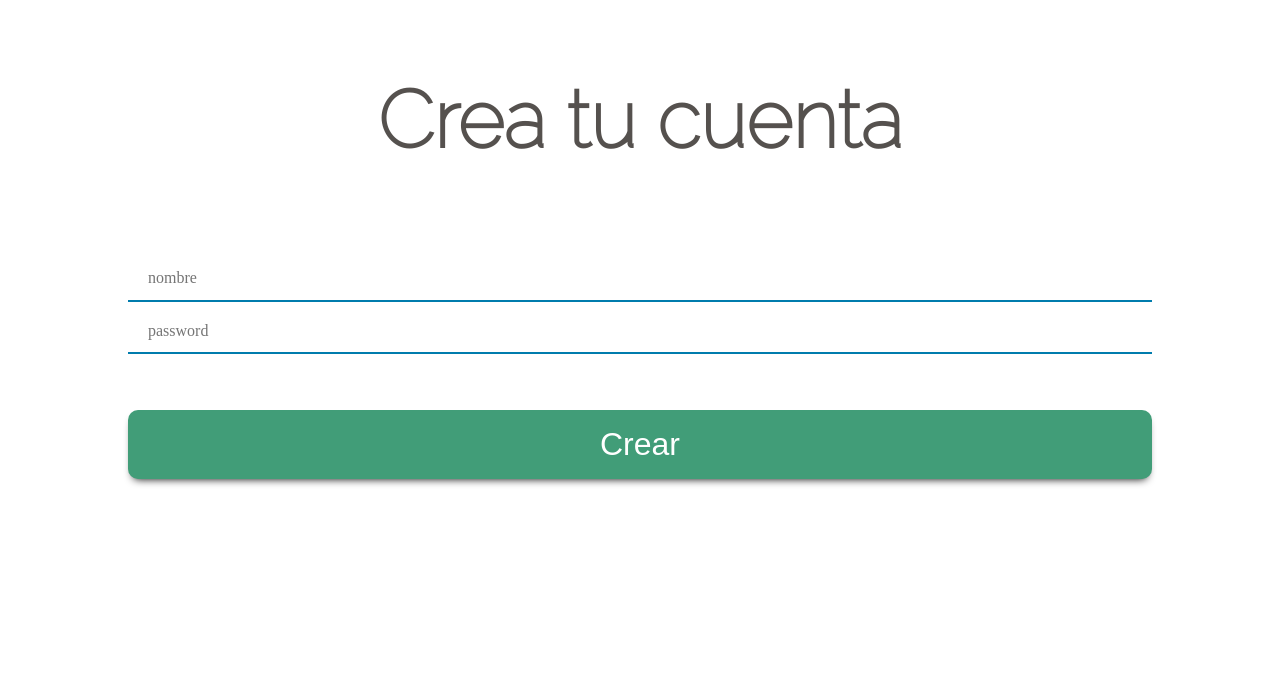
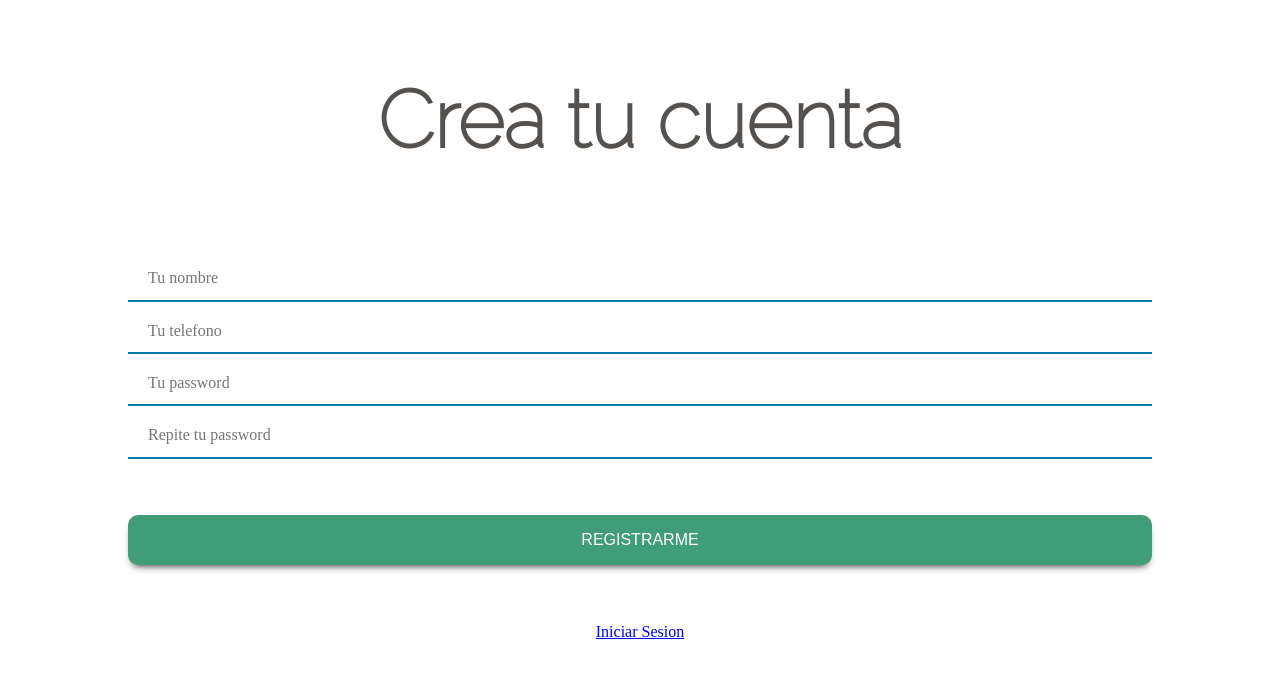
Before and after one commit to johanBautista/tengoHambre, a React (Create React App) app: page /nueva-cuenta in a window 1280 px wide. Shown: the top 678 px of the page. Built offline with nearby package versions, Linux system fonts and the light colour scheme.

Commit message:
wip formularios

```diff
--- a/src/components/Reserva.js
+++ b/src/components/Reserva.js
@@ -14,7 +14,6 @@ const Boton = styled.button`
   color: #fff;
   margin: 3rem 0 3rem 0;
   padding: 1rem 2rem;
-  font-size: 2rem;
   border-radius: 10px;
   border: none;
   box-shadow: 0px 5px 9px -5px #000;
--- a/src/components/auth/Login.js
+++ b/src/components/auth/Login.js
@@ -1,4 +1,5 @@
-import React from 'react';
+import React, { useState } from 'react';
+import { Link } from 'react-router-dom';
 import styled from '@emotion/styled';
 
 const Contenedor = styled.div`
@@ -40,16 +41,60 @@ const Form = styled.form`
   width: 80%;
   padding: 10px;
 `;
+
+//
 const Login = () => {
+  //state para iniciar sesion
+  const [usuario, guardarUsuario] = useState({
+    nombre: '',
+    password: '',
+  });
+
+  // obtener info
+  const onChange = (e) => {
+    guardarUsuario({
+      ...usuario,
+      [e.target.name]: e.target.value,
+    });
+  };
+
+  //extraer de usuario
+  const { nombre, password } = usuario;
+
+  // inicio de sesion
+  const onSubmit = (e) => {
+    e.preventDefault();
+    //validaciones
+    //pasar info action
+  };
+
   return (
     <Contenedor>
       <Titulo>Listo para una reserva?</Titulo>
-      <Form action="">
-        <Input type="text" placeholder="nombre" />
-        <Input type="text" placeholder="password" />
+      <Form onSubmit={onSubmit}>
+        <Input
+          type="text"
+          id="nombre"
+          name="nombre"
+          placeholder="Tu nombre"
+          value={nombre}
+          onChange={onChange}
+        />
+        <Input
+          type="password"
+          id="password"
+          name="password"
+          placeholder="Tu password"
+          value={password}
+          onChange={onChange}
+        />
 
-        <Boton type="button">Entra!</Boton>
+        <Boton type="submit">ENTRAR</Boton>
       </Form>
+
+      <Link to={'/nueva-cuenta'} className="enlace-cuenta">
+        Obtener Cuenta
+      </Link>
     </Contenedor>
   );
 };
--- a/src/components/auth/NuevaCuenta.js
+++ b/src/components/auth/NuevaCuenta.js
@@ -1,4 +1,5 @@
-import React from 'react';
+import React, { useState } from 'react';
+import { Link } from 'react-router-dom';
 import styled from '@emotion/styled';
 
 const Contenedor = styled.div`
@@ -14,7 +15,6 @@ const Boton = styled.button`
   color: #fff;
   margin: 3rem 0 3rem 0;
   padding: 1rem 2rem;
-  font-size: 2rem;
   border-radius: 10px;
   border: none;
   box-shadow: 0px 5px 9px -5px #000;
@@ -48,15 +48,75 @@ const Form = styled.form`
 `;
 
 const NuevaCuenta = () => {
+  //state para iniciar sesion
+  const [usuario, guardarUsuario] = useState({
+    nombre: '',
+    telefono: '',
+    password: '',
+    confirmar: '',
+  });
+
+  //extraer de usuario
+  const { nombre, telefono, password, confirmar } = usuario;
+
+  // obtener info
+  const onChange = (e) => {
+    guardarUsuario({
+      ...usuario,
+      [e.target.name]: e.target.value,
+    });
+  };
+
+  // inicio de sesion
+  const onSubmit = (e) => {
+    e.preventDefault();
+    //validaciones
+    //pass min 6
+    // passwords iguales
+    //pasar info action
+  };
+
   return (
     <Contenedor>
       <Titulo> Crea tu cuenta</Titulo>
-      <Form action="">
-        <Input type="text" placeholder="nombre" />
-        <Input type="text" placeholder="password" />
-
-        <Boton>Crear</Boton>
+      <Form onSubmit={onSubmit}>
+        <Input
+          type="text"
+          id="nombre"
+          name="nombre"
+          placeholder="Tu nombre"
+          value={nombre}
+          onChange={onChange}
+        />
+        <Input
+          type="number"
+          id="telefono"
+          name="telefono"
+          placeholder="Tu telefono"
+          value={telefono}
+          onChange={onChange}
+        />
+        <Input
+          type="password"
+          id="password"
+          name="password"
+          placeholder="Tu password"
+          value={password}
+          onChange={onChange}
+        />
+        <Input
+          type="password"
+          id="confirmar"
+          name="confirmar"
+          placeholder="Repite tu password"
+          value={confirmar}
+          onChange={onChange}
+        />
+        <Boton>REGISTRARME</Boton>
       </Form>
+      <Link to={'/'} className="enlace-cuenta">
+        Iniciar Sesion
+      </Link>
     </Contenedor>
   );
 };
```
